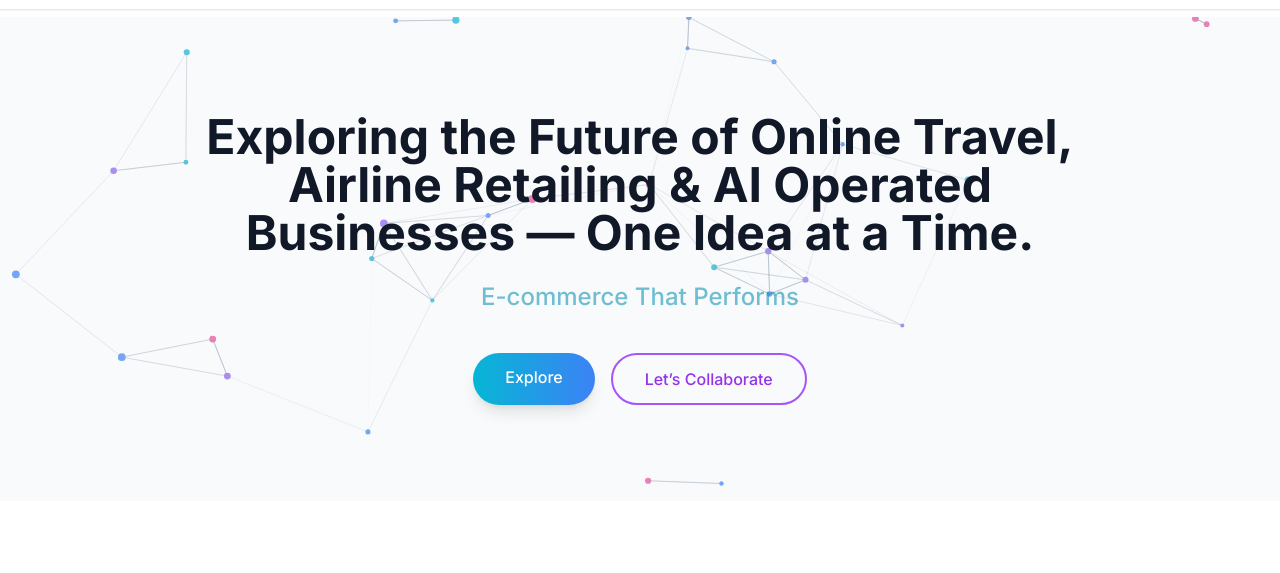
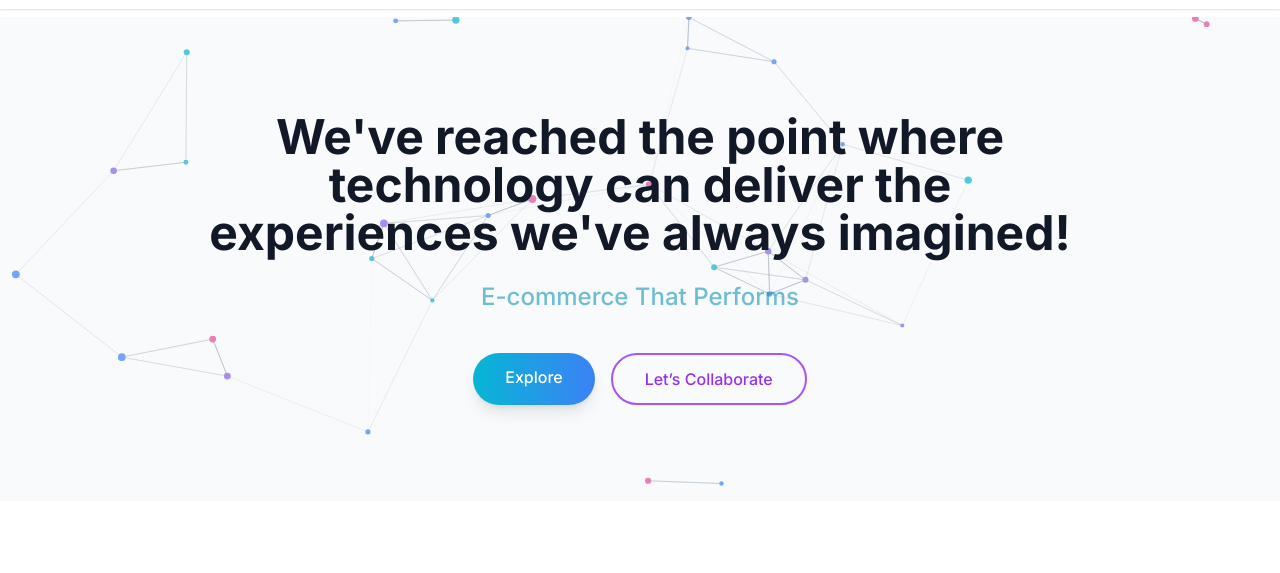
Before and after one commit to pohlipit23/pohlschmidt, a plain HTML site: page index.html in a window 1280 px wide. Shown: the part 63-636 px from the top of the page. Drawn offline with nearby package versions, Linux system fonts and the light colour scheme.

Commit message:
update headline

```diff
--- a/index.html
+++ b/index.html
@@ -191,7 +191,7 @@
             <div class="w-full max-w-7xl mx-auto px-6 relative z-10">
                 <div class="max-w-4xl text-center mx-auto">
                     <!-- SEO: H1 Tag with Primary Keyword -->
-                    <h1 class="text-4xl md:text-5xl font-bold mb-6 text-gray-900 leading-tight">Exploring the Future of Online Travel, Airline Retailing & AI Operated Businesses — One Idea at a Time.</h1>
+                    <h1 class="text-4xl md:text-5xl font-bold mb-6 text-gray-900 leading-tight">We've reached the point where technology can deliver the experiences we've always imagined!</h1>
                     <div class="text-xl md:text-2xl text-gray-600 mb-10">
                         <span class="rotating-text font-medium text-cyan-600"></span>
                     </div>
```
